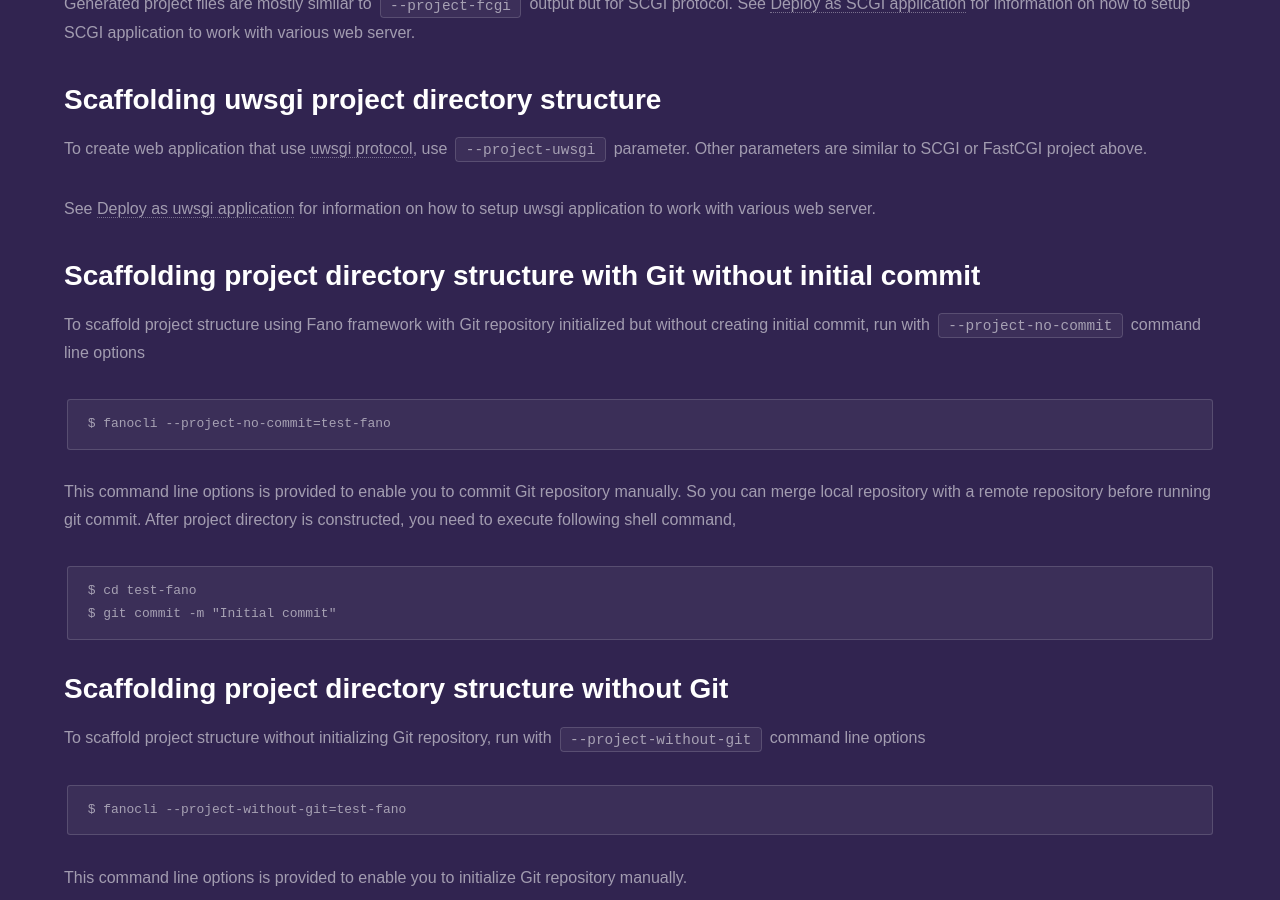
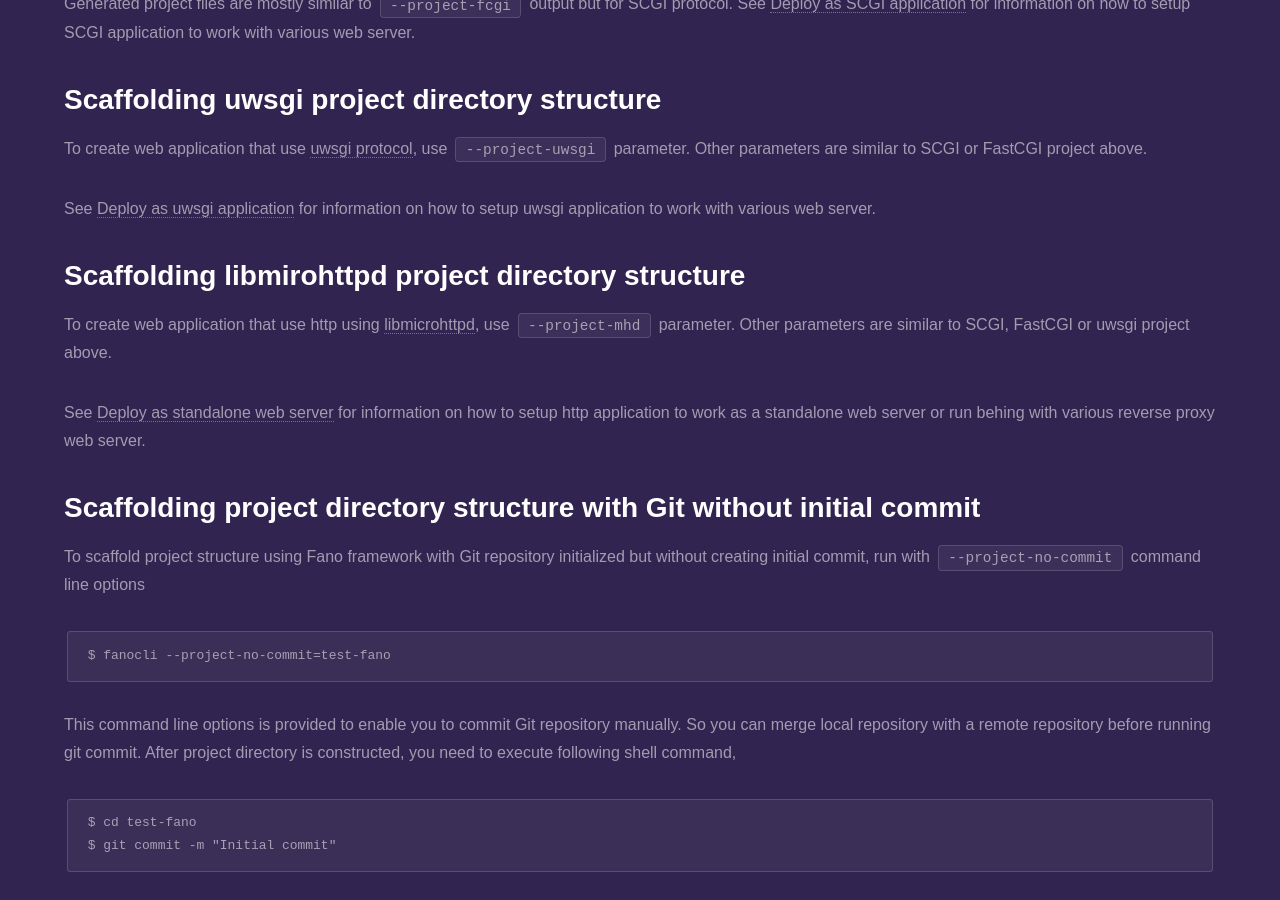
Before and after one commit to fanoframework/fanoframework.github.io, a Jekyll site: the page built from scaffolding-with-fano-cli/creating-project/index.md, in a window 1280 px wide and 900 px high, scrolled down 2396 px. Built offline with Jekyll 4.4.1, drawn with Linux system fonts in a browser that asks for light colours; our own code applies the rules of GitHub Pages for plain Markdown files.

Commit message:
add content about scaffolding libmicrohttpd

```diff
--- a/scaffolding-with-fano-cli/creating-project/index.md
+++ b/scaffolding-with-fano-cli/creating-project/index.md
@@ -99,6 +99,13 @@ To create web application that use [uwsgi protocol](https://uwsgi-docs.readthedo
 See [Deploy as uwsgi application](/deployment/uwsgi) for information on how to
 setup uwsgi application to work with various web server.
 
+## <a name="scaffolding-libmicrohttpd-project"></a>Scaffolding libmirohttpd project directory structure
+
+To create web application that use http using [libmicrohttpd](https://www.gnu.org/software/libmicrohttpd/), use `--project-mhd` parameter. Other parameters are similar to SCGI, FastCGI or uwsgi project above.
+
+See [Deploy as standalone web server](/deployment/standalone-web-server) for information on how to setup http application to work as a standalone web server or run behing with various reverse proxy web server.
+
+
 ## Scaffolding project directory structure with Git without initial commit
 
 To scaffold project structure using Fano framework with Git repository initialized but without creating initial commit, run with  `--project-no-commit` command line options
```
